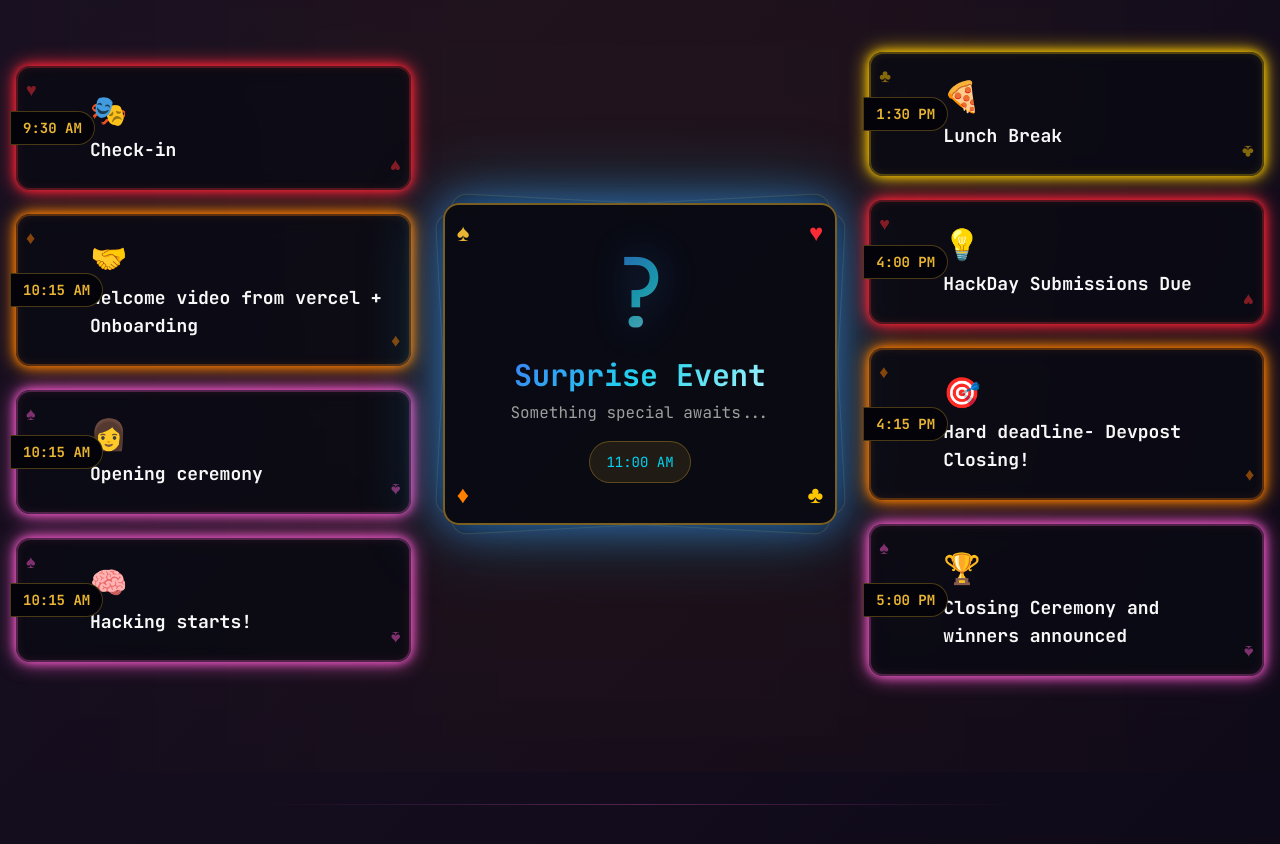
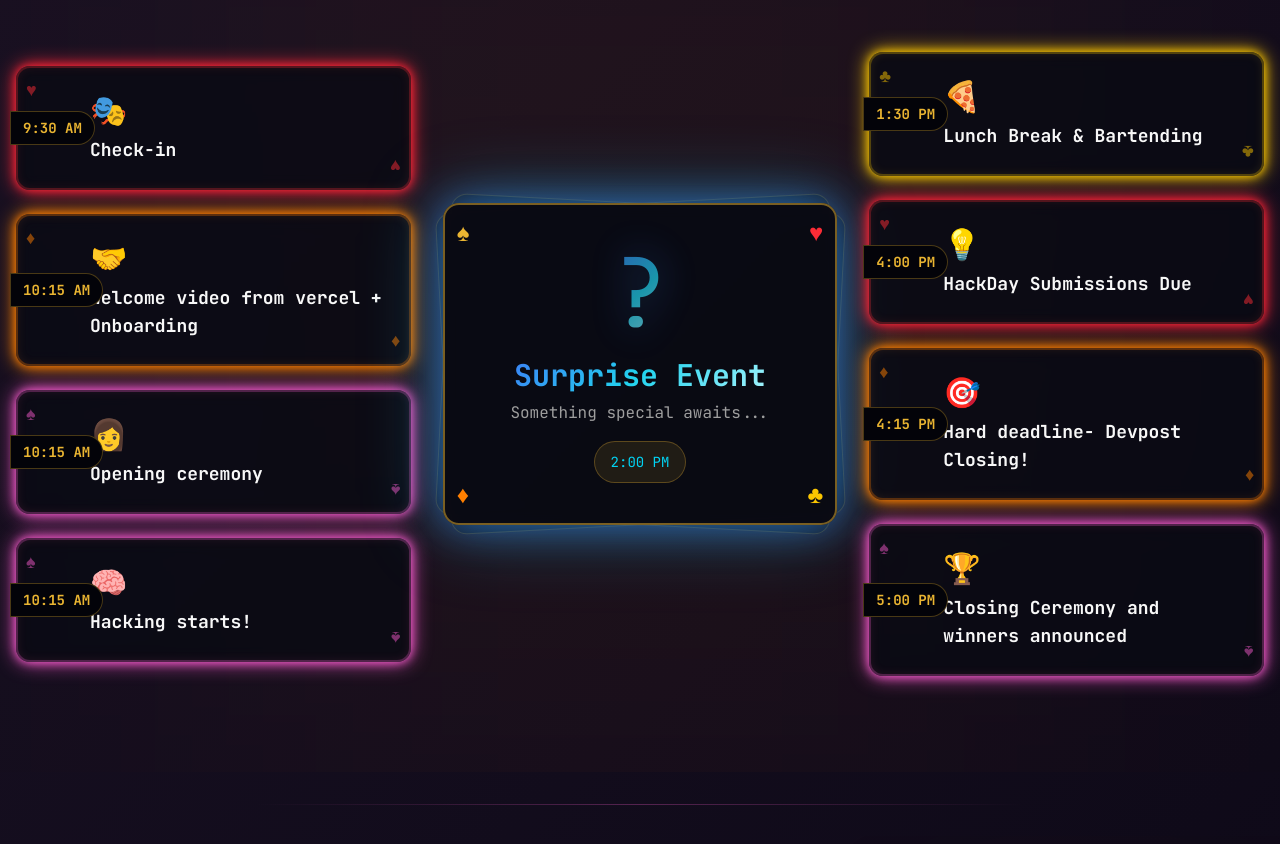
Before and after one commit to gaurijain21/HackDay2026, a Next.js app: page / in a window 1280 px wide. Shown: the part 1100-1944 px from the top of the page. Built offline with nearby package versions, Linux system fonts and the light colour scheme.

Commit message:
updated events

```diff
--- a/components/events-lineup.tsx
+++ b/components/events-lineup.tsx
@@ -18,7 +18,7 @@ const leftEvents: Event[] = [
 ]
 
 const rightEvents: Event[] = [
-  { id: 5, title: "Lunch Break", time: "1:30 PM", icon: "🍕", suit: "clubs" },
+  { id: 5, title: "Lunch Break & Bartending", time: "1:30 PM", icon: "🍕", suit: "clubs" },
   { id: 6, title: "HackDay Submissions Due", time: "4:00 PM", icon: "💡", suit: "hearts" },
   { id: 7, title: "Hard deadline- Devpost Closing!", time: "4:15 PM", icon: "🎯", suit: "diamonds" },
   { id: 8, title: "Closing Ceremony and winners announced", time: "5:00 PM", icon: "🏆", suit: "spades" },
@@ -127,7 +127,7 @@ function SurpriseEvent() {
           </p>
 
           <div className="mt-4 px-4 py-2 bg-gold/10 rounded-full border border-gold/30">
-            <span className="text-xs sm:text-sm font-mono text-cyan-400">11:00 AM</span>
+            <span className="text-xs sm:text-sm font-mono text-cyan-400">2:00 PM</span>
 
           </div>
         </div>
```
